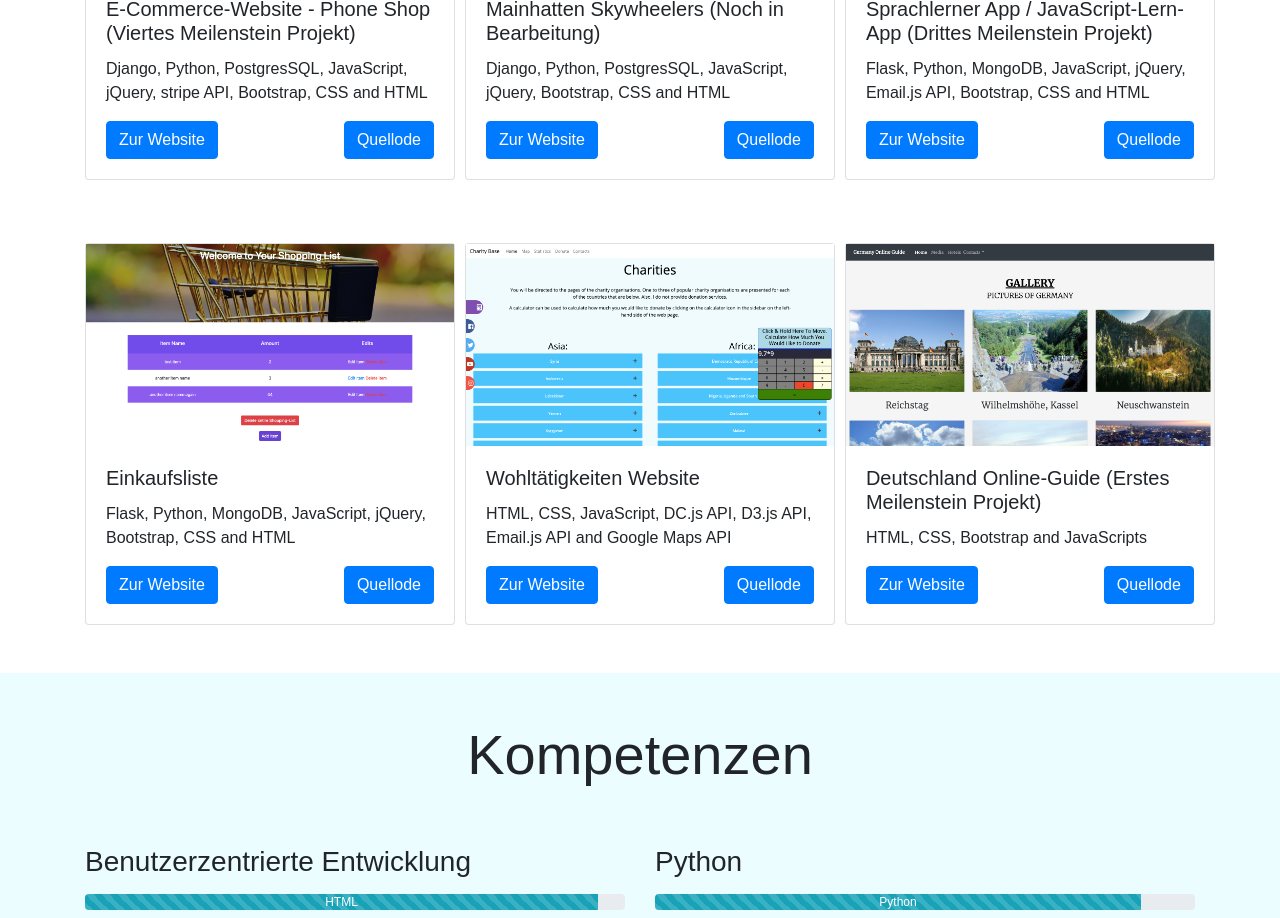
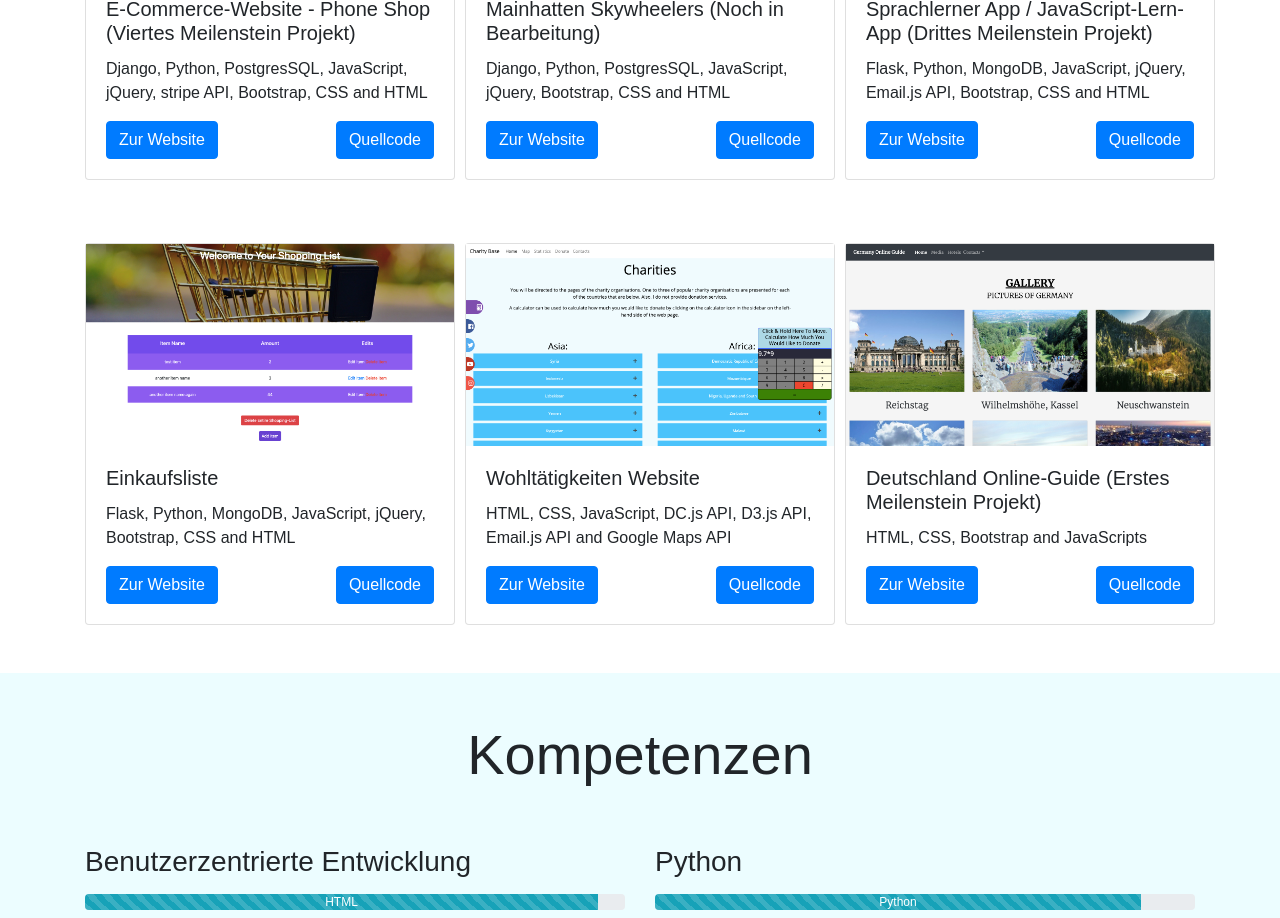
Before and after one commit to Rian1010/Portfolio, a React (Create React App) app in the folder portfolio/: page /de in a window 1280 px wide. Shown: the part 1880-2798 px from the top of the page. Built offline with nearby package versions, Linux system fonts and the light colour scheme.

Commit message:
Corrected a typo

```diff
--- a/portfolio/src/components/Cards.js
+++ b/portfolio/src/components/Cards.js
@@ -63,7 +63,7 @@ function Cards(props) {
                     </Card.Text>
                     <div className="d-flex justify-content-between">
                         <a onClick={showToast} className={ urlAvailable ? "btn btn-danger" : "btn btn-primary"} href={props.url} target="_blank" rel="noopener noreferrer">Zur Website</a>
-                        <a className="btn btn-primary" href={props.source} target="_blank" rel="noopener noreferrer">Quellode</a>
+                        <a className="btn btn-primary" href={props.source} target="_blank" rel="noopener noreferrer">Quellcode</a>
                     </div>
                 </Card.Body>
                 <Toast show={urlAvailable} onClose={closeToast} style={{ position: "fixed", zIndex: 999, top: 75, right: 20 }} >
```
